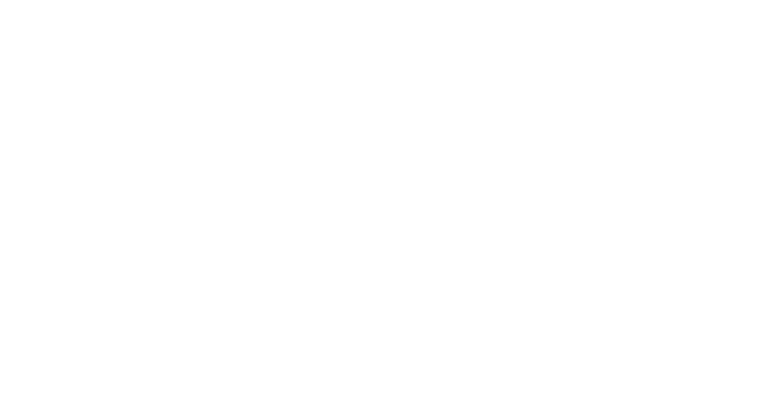
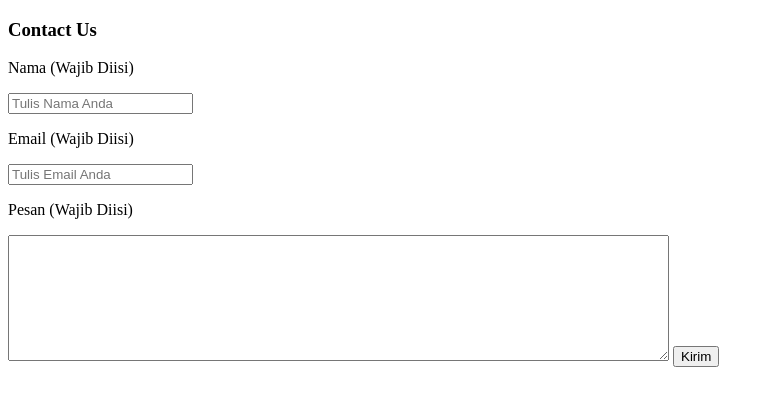
Before and after one commit to aryowibw/project-company-progate, a plain HTML site: page index.html in a window 1280 px wide. Shown: the whole page, without its empty margins (0-774 px from the left). Drawn offline with Linux system fonts and the light colour scheme.

Commit message:
Update section contact

```diff
--- a/index.html
+++ b/index.html
@@ -15,7 +15,14 @@
 
     </div>
     <div class="contact_us">
-
+        <h3 class="contact_title">Contact Us</h3>
+        <p>Nama (Wajib Diisi)</p>
+        <input type="text" placeholder="Tulis Nama Anda">
+        <p>Email (Wajib Diisi)</p>
+        <input type="text" placeholder="Tulis Email Anda">
+        <p>Pesan (Wajib Diisi)</p>
+        <textarea name="name" rows="8" cols="80"></textarea>
+        <input class="contact_submit" type="submit" name="" value="Kirim">
     </div>
     <footer></footer>
   </body>
```
